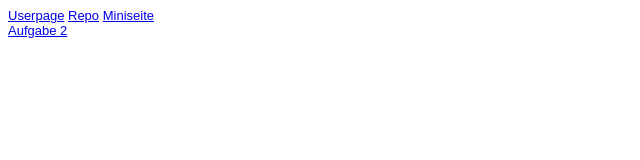
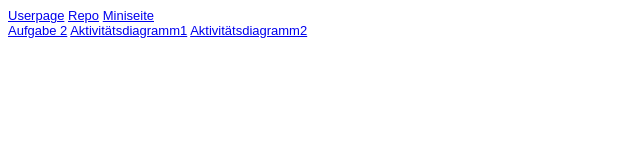
Before and after one commit to Koefe/koefe.github.io, a plain HTML site: page Steckbrief/steckbrief.htm in a window 1280 px wide. Shown: the whole page, without its empty margins (0-640 px from the left). Drawn offline with Linux system fonts and the light colour scheme.

Commit message:
Update links

```diff
--- a/Steckbrief/steckbrief.htm
+++ b/Steckbrief/steckbrief.htm
@@ -18,7 +18,8 @@ body {
 <a href="https://koefe.github.io/EIA2/" target="_blank">Miniseite</a>
 <br>
 <a href="https://github.com/Koefe/EIA2/tree/master/Aufgabe%202" target="_blank">Aufgabe 2</a>
-
+<a href="https://github.com/Koefe/EIA2/blob/master/Aufgabe%202/Tracetable%20u.%20Aktivitätsdiagramm/Verbesserung/Skizze1.JPG" target="_blank">Aktivitätsdiagramm1</a>
+<a href="https://github.com/Koefe/EIA2/blob/master/Aufgabe%202/Tracetable%20u.%20Aktivitätsdiagramm/Verbesserung/Skizze2.JPG" target="_blank">Aktivitätsdiagramm2</a>
 
 
 </body>
```
